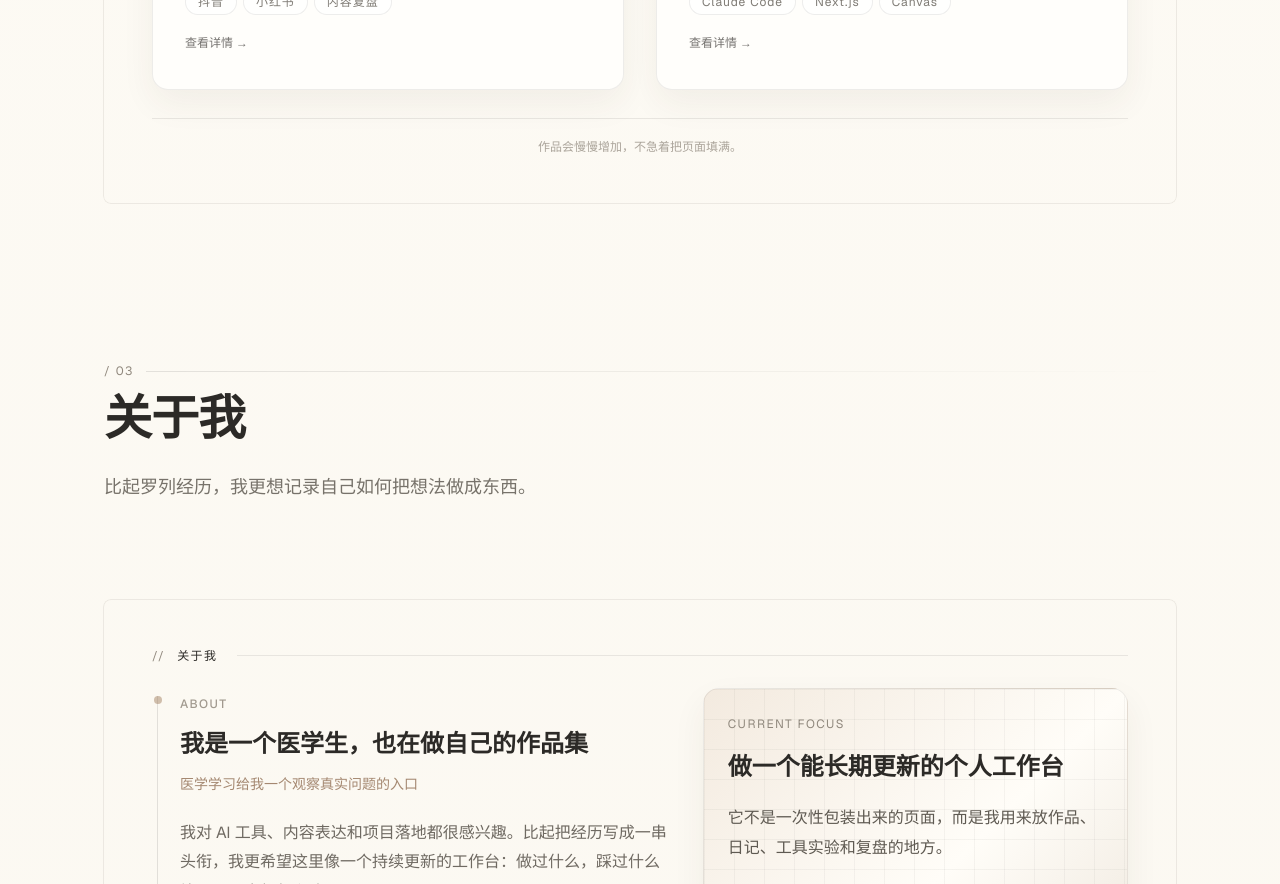
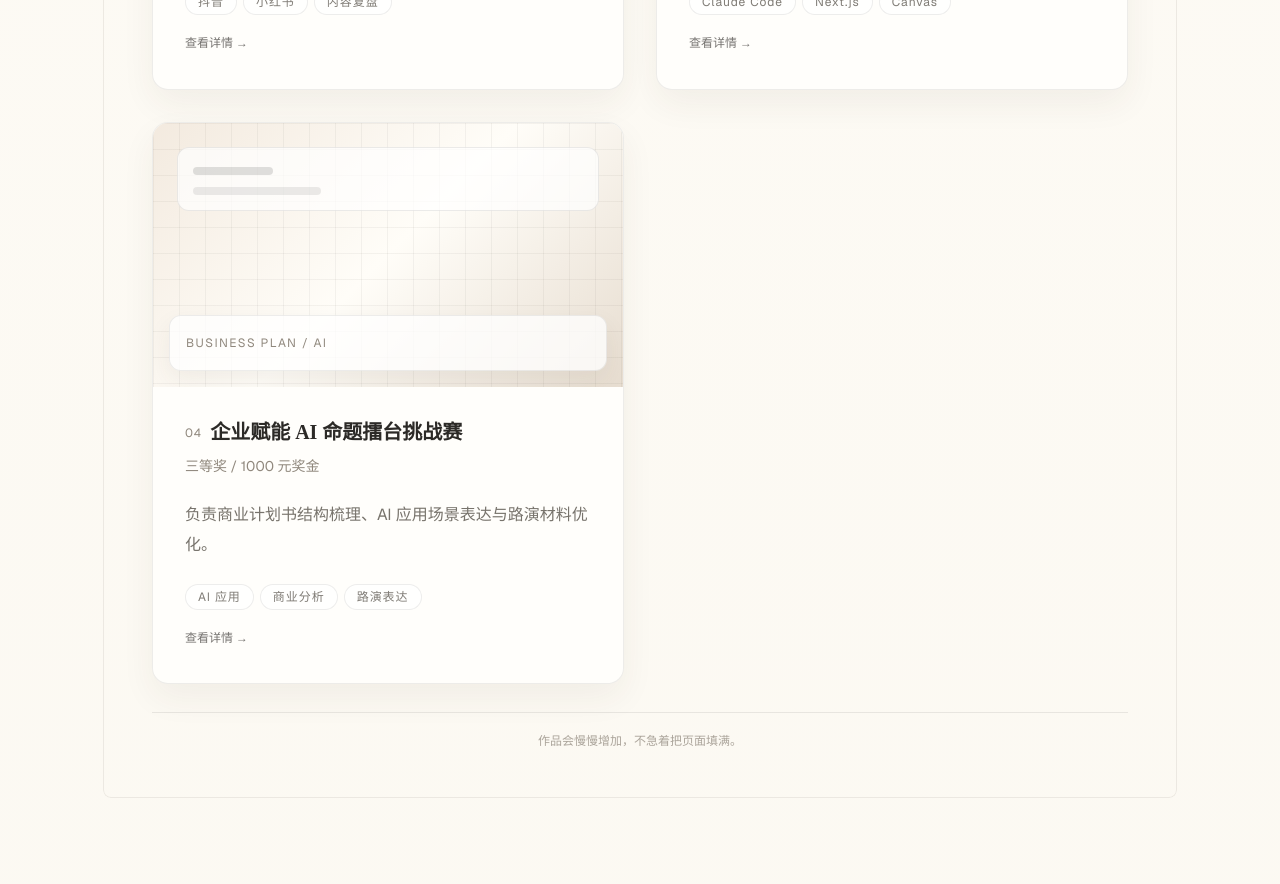
Before and after one commit to eelinico7-commits/entlify, a Next.js app: page / in a window 1280 px wide. Shown: the part 2880-3764 px from the top of the page. Built offline with nearby package versions, Linux system fonts and the light colour scheme; no server answers; the database is empty.

Commit message:
Add AI challenge award project

```diff
--- a/src/components/ProjectShowcase.tsx
+++ b/src/components/ProjectShowcase.tsx
@@ -32,6 +32,16 @@ const otherProjects = [
     description:
       "把个人介绍、项目记录和日记整合到一个可访问的网站里，也保留了一个 Canvas 小游戏作为交互练习。",
     tags: ["Claude Code", "Next.js", "Canvas"],
+    gradient: "from-white to-bg-secondary/55",
+  },
+  {
+    icon: "04",
+    title: "企业赋能 AI 命题擂台挑战赛",
+    cover: "Business Plan / AI",
+    tech: "三等奖 / 1000 元奖金",
+    description:
+      "负责商业计划书结构梳理、AI 应用场景表达与路演材料优化。",
+    tags: ["AI 应用", "商业分析", "路演表达"],
     gradient: "from-white to-bg-secondary/55",
   },
 ];
```
